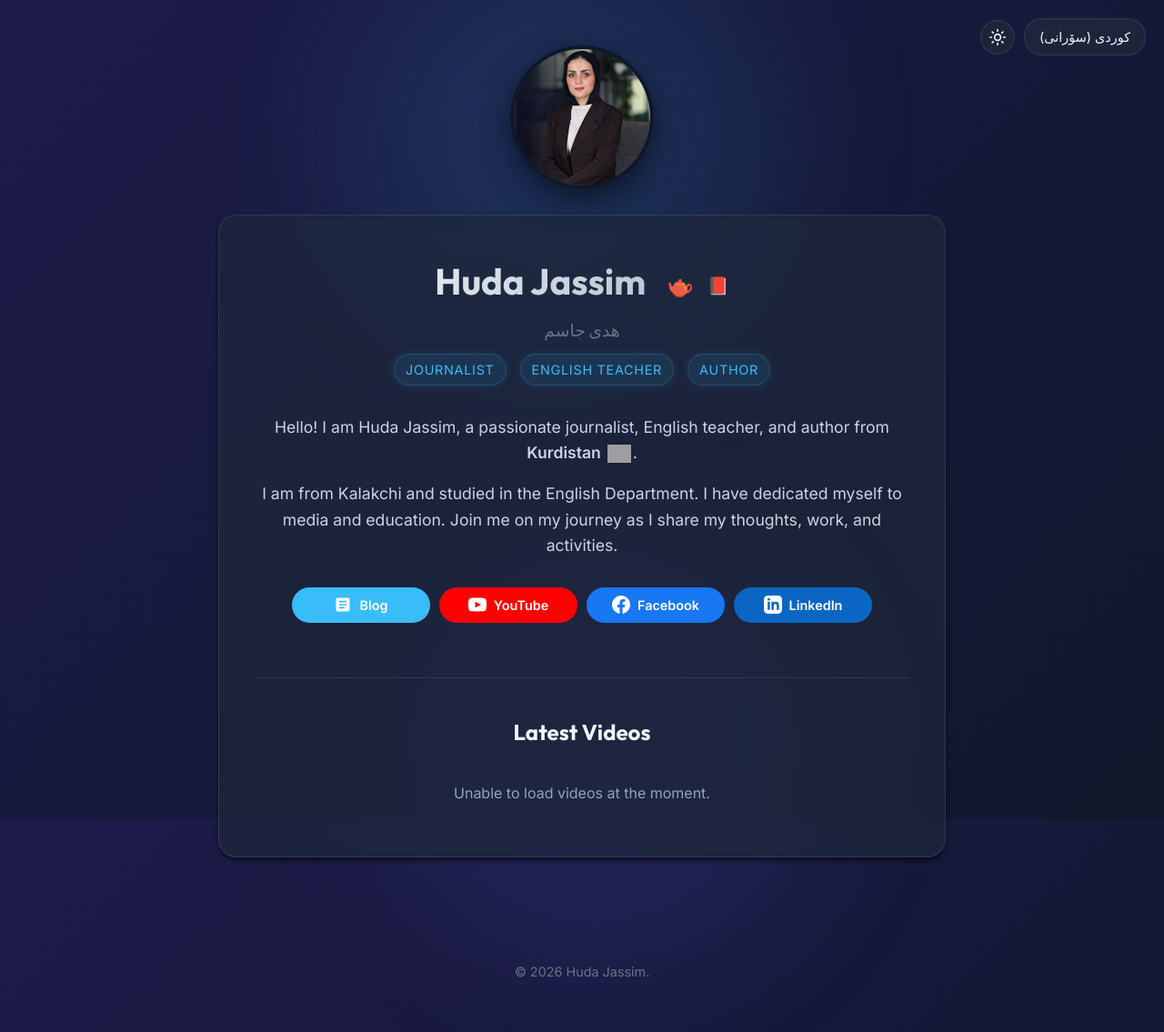
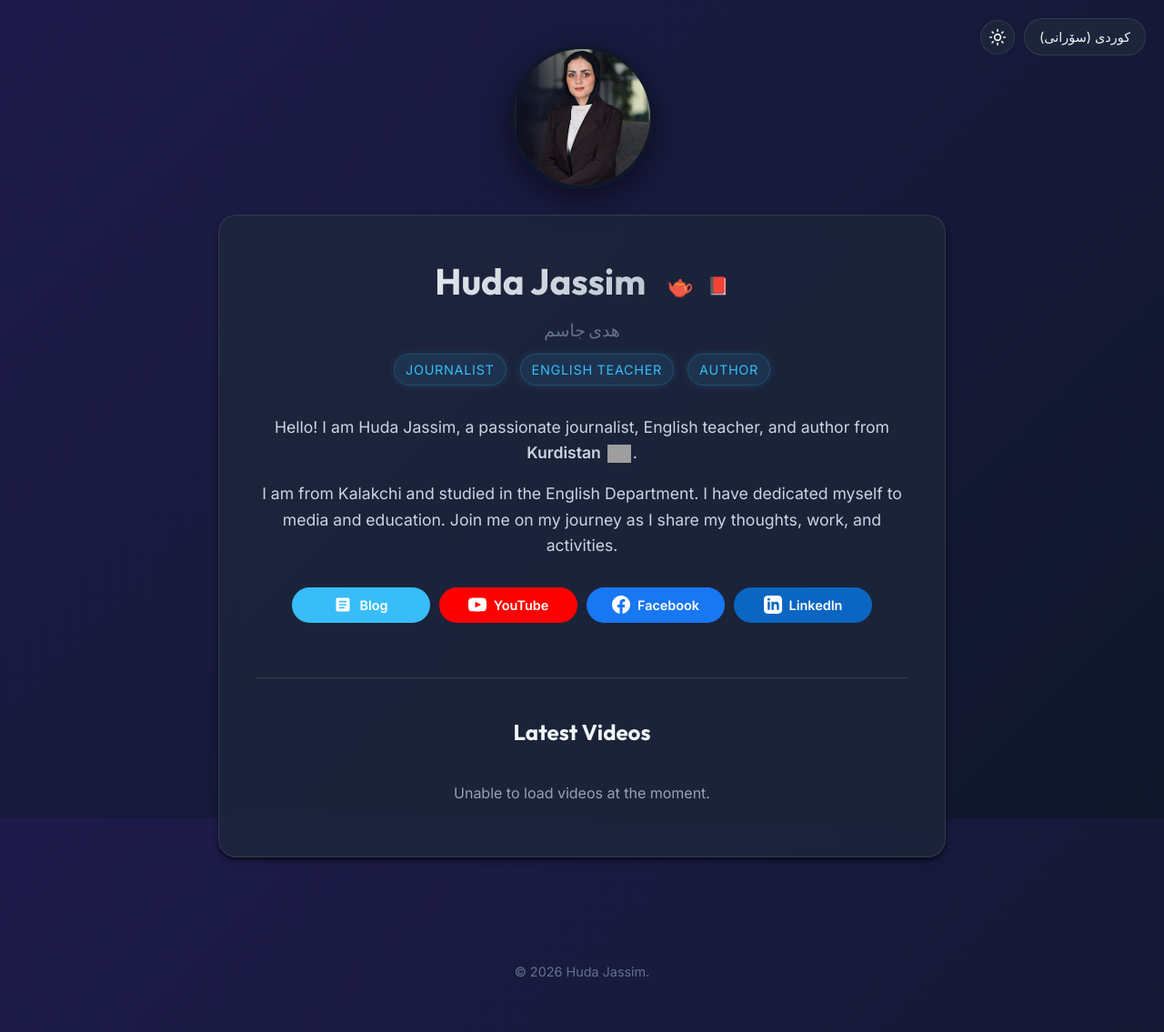
Before and after one commit to mfindeisen/hudajassim, a Jekyll site: the page built from index.md, in a window 1280 px wide. Shown: the whole page at 91% size. Built offline with Jekyll 4.4.1, drawn with Linux system fonts in a browser that asks for light colours; grey boxes are pictures that could not be loaded.

Commit message:
Fix mobile dark theme scrolling background redraw issue

```diff
--- a/assets/css/main.css
+++ b/assets/css/main.css
@@ -62,16 +62,22 @@
   font-family: 'Noto Naskh Arabic', var(--font-main);
 }
 
+html {
+  background-color: var(--bg-color);
+}
+
 body {
   margin: 0;
   padding: 0;
-  background: var(--bg-gradient);
+  background-color: var(--bg-color);
+  background-image: var(--bg-gradient);
   background-attachment: fixed;
   color: var(--text-color);
   font-family: var(--font-main);
   line-height: 1.6;
   overflow-x: hidden;
   position: relative;
+  min-height: 100vh;
 }
 
 h1,
@@ -674,6 +680,9 @@
 }
 
 @media (max-width: 768px) {
+  body {
+    background-attachment: scroll;
+  }
   .blog-card-link {
     padding: 20px;
   }
```
